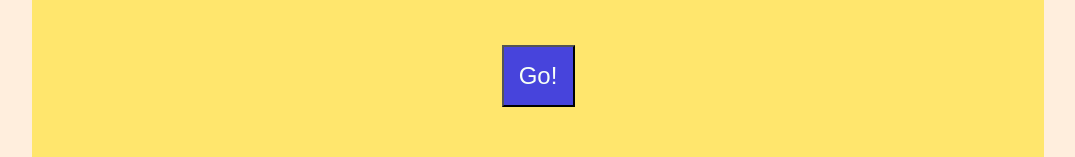
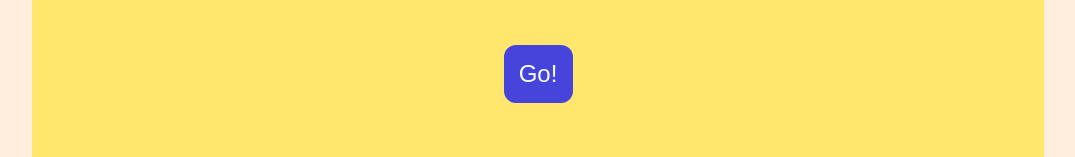
Before and after one commit to oylenshpeegul/pokemon-or-javascript, a plain HTML site: page index.html in a window 1280 px wide. Shown: the part 317-474 px from the top of the page, without its empty margins (102-1177 px from the left). Drawn offline with Linux system fonts and the light colour scheme.

Commit message:
button borders

```diff
--- a/styles.css
+++ b/styles.css
@@ -29,4 +29,6 @@ input {
     margin: 10%;
     margin-top: 1%;
     padding: 2%;
+    border-radius: .5em;
+    border-style: none;
 }
```
